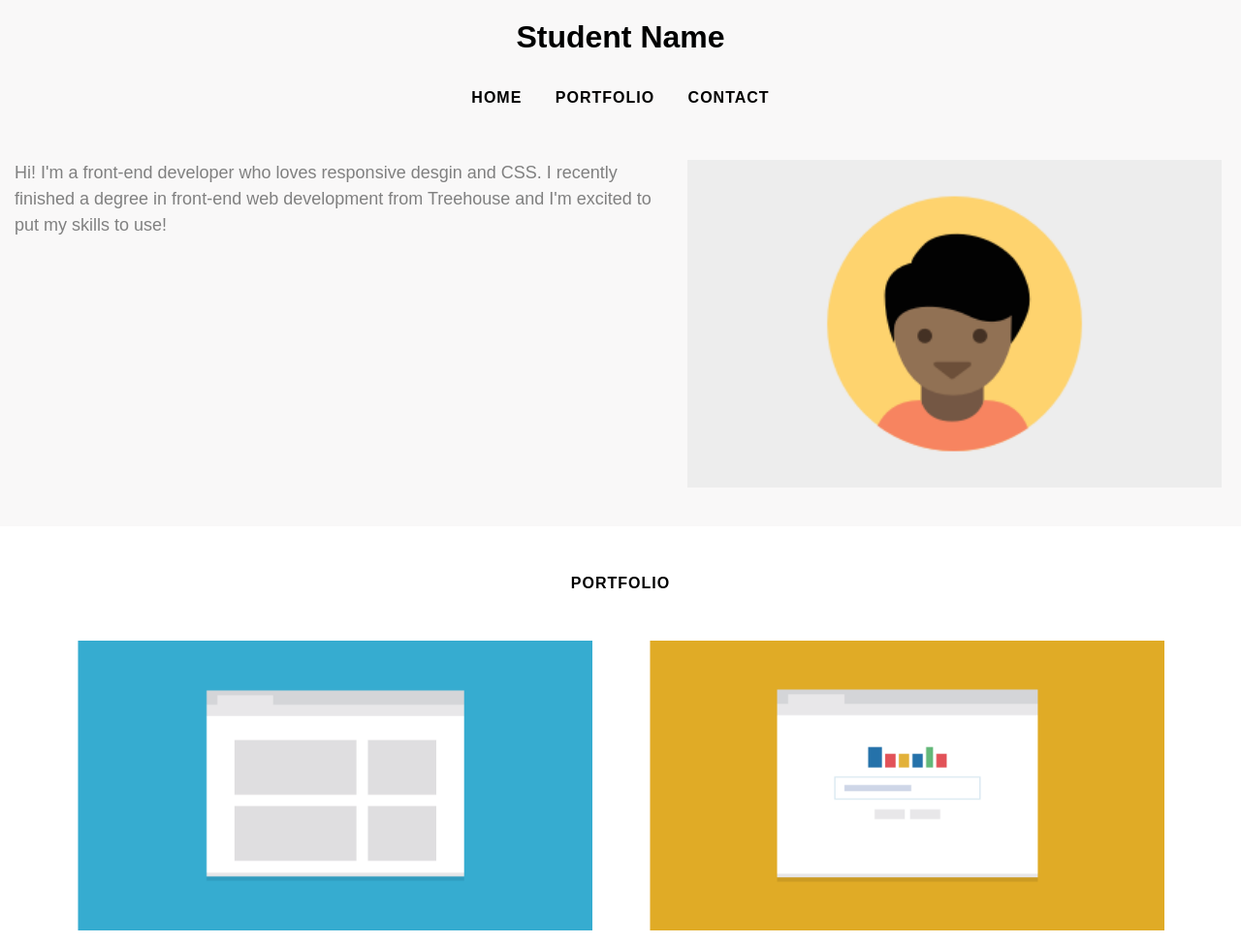
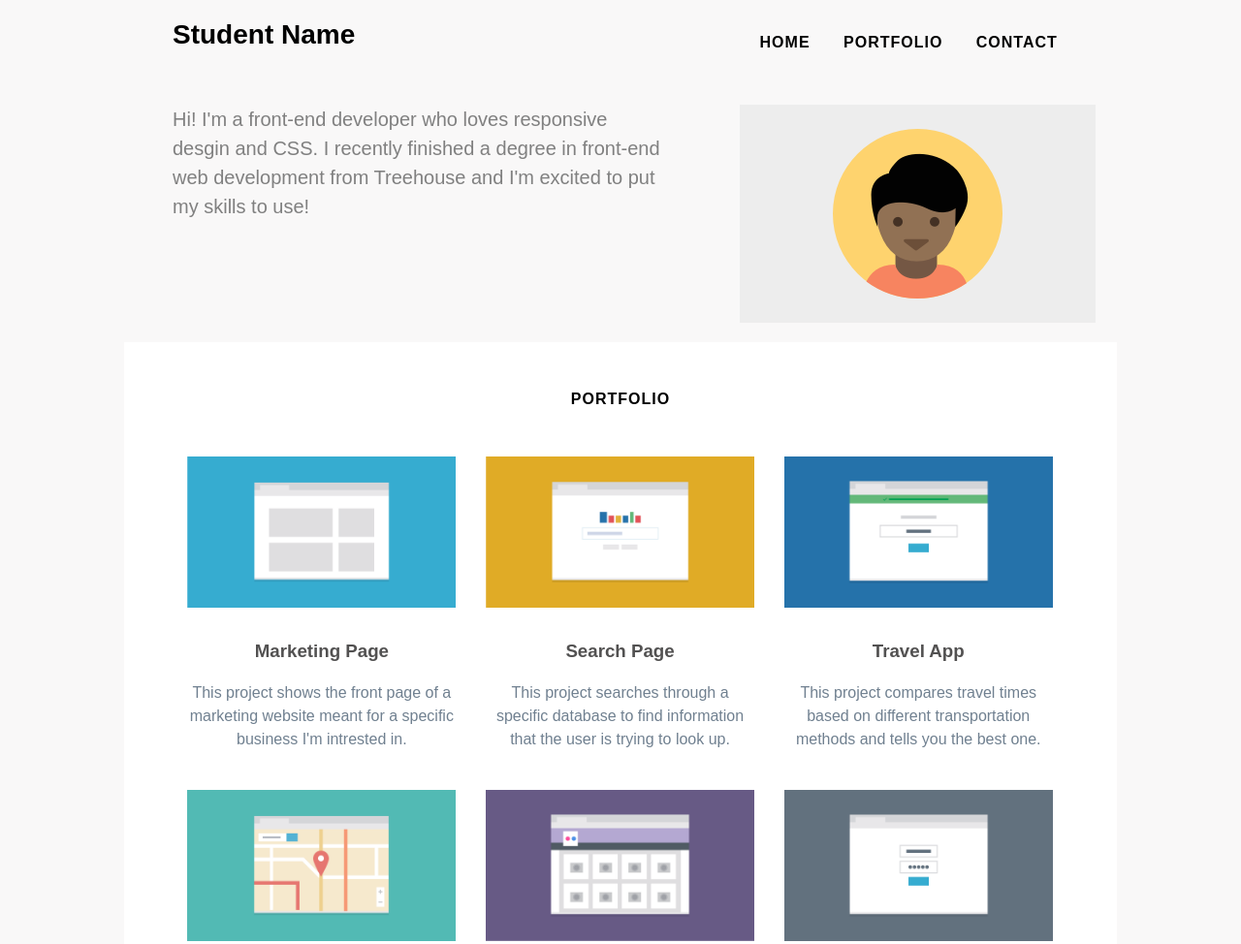
Before and after one commit to leannepepper/techdegree-project-2, a plain HTML site: page index.html in a window 1280 px wide. Shown: the top 974 px of the page at 97% size. Drawn offline with Linux system fonts and the light colour scheme; a web font is replaced by a local one.

Commit message:
added media query for 1024px screens. Added responsive images.

```diff
--- a/css/styles.css
+++ b/css/styles.css
@@ -9,6 +9,7 @@ body {
 }
 main {
     margin: 0 auto;
+    max-width: 1024px;
 }
 header {
     text-align: center;
@@ -35,7 +36,8 @@ li a {
     color: black;
 }
 .profile-img {
-    width: 60%;
+    max-width: 100%;
+    height: auto;
     margin: 40px 0;
 }
 .profile-text {
@@ -138,7 +140,8 @@ footer {
         flex-direction: row-reverse;
     }
     .profile-img {
-        width: 45%;
+        max-width: 100%;
+        height: auto;
         display: inline-block;
         margin: 40px 20px 40px 10px;
     }
@@ -163,4 +166,47 @@ footer {
     .back-to-top {
         display: none;
     }
+    .contact-text {
+        width: 40%;
+    }
 }
+@media (min-width: 1024px) {
+.navigation1024 {
+    display: flex;
+    justify-content: space-between;
+}
+nav{
+    width: 50%;
+}
+.nav-ul li {
+    background-color:#F9F8F8;
+    display: inline-block;
+    padding: 10px;
+}
+.nav-ul {
+    margin: 20px 10px 20px auto;
+
+}
+.profile-img {
+    max-width: 100%;
+    height: auto;
+    margin: 20px auto 20px auto;
+}
+.profile-text {
+    max-width: 50%;
+    margin: 20px 50px;
+    font-size: 20px;
+}
+h1 {
+    max-width: 50%;
+    margin: 20px 50px;
+    font-size: 28px;
+    text-align: left;
+}
+.card {
+    width: 33.3%;
+}
+.contact-text {
+    width: 35%;
+}
+}
--- a/index.html
+++ b/index.html
@@ -8,6 +8,7 @@
     <body>
         <main>
             <header id="top-of-page">
+                <div class="navigation1024">
                     <h1>Student Name</h1>
                         <nav>
                             <ul class="nav-ul">
@@ -16,6 +17,7 @@
                                 <li><a href="#contact-start">Contact</a></li>
                             </ul>
                         </nav>
+                   </div>
                 <div class="profile-container">
                     <img src="images/responsive-layout-profile.png" alt="Profile image of a Web Developer" class="profile-img">
                     <p class="profile-text">Hi! I'm a front-end developer who loves responsive desgin and CSS. I recently finished a degree in front-end web development from Treehouse and I'm excited to put my skills to use!</p>
@@ -60,7 +62,7 @@
                 <h4 class="contact" id="contact-start">Contact</h4>
                 <p class="contact-text">If you're intrested in chatting or want more information about what I've been working on, I'd love to hear from you!</p>
                 <address>
-                        <a href="tel:+1(111) 555-1234" class="contact-link">Phone  <strong>+1(111)-555-1234</strong></a>
+                        <a href="tel:+1(111)555-1234" class="contact-link">Phone  <strong>+1(111)-555-1234</strong></a>
                         <a href="mailto:email@yoursite.com" class="contact-link" id="contact-email">Email  <strong>email@yoursite.com</strong></a>
                 </address>
                 <footer>
```
Lines whose indentation alone changed are shown as unchanged.
